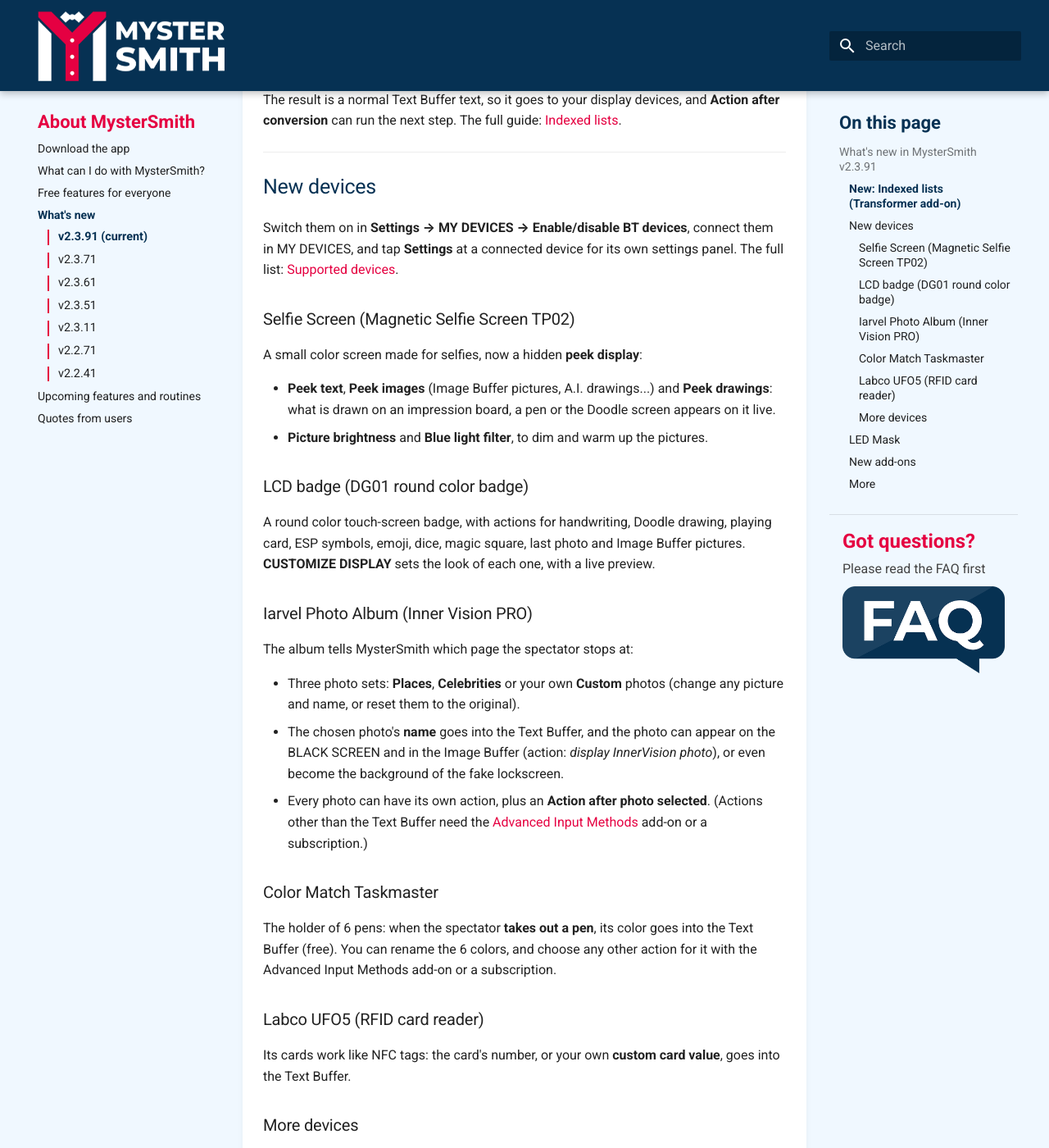
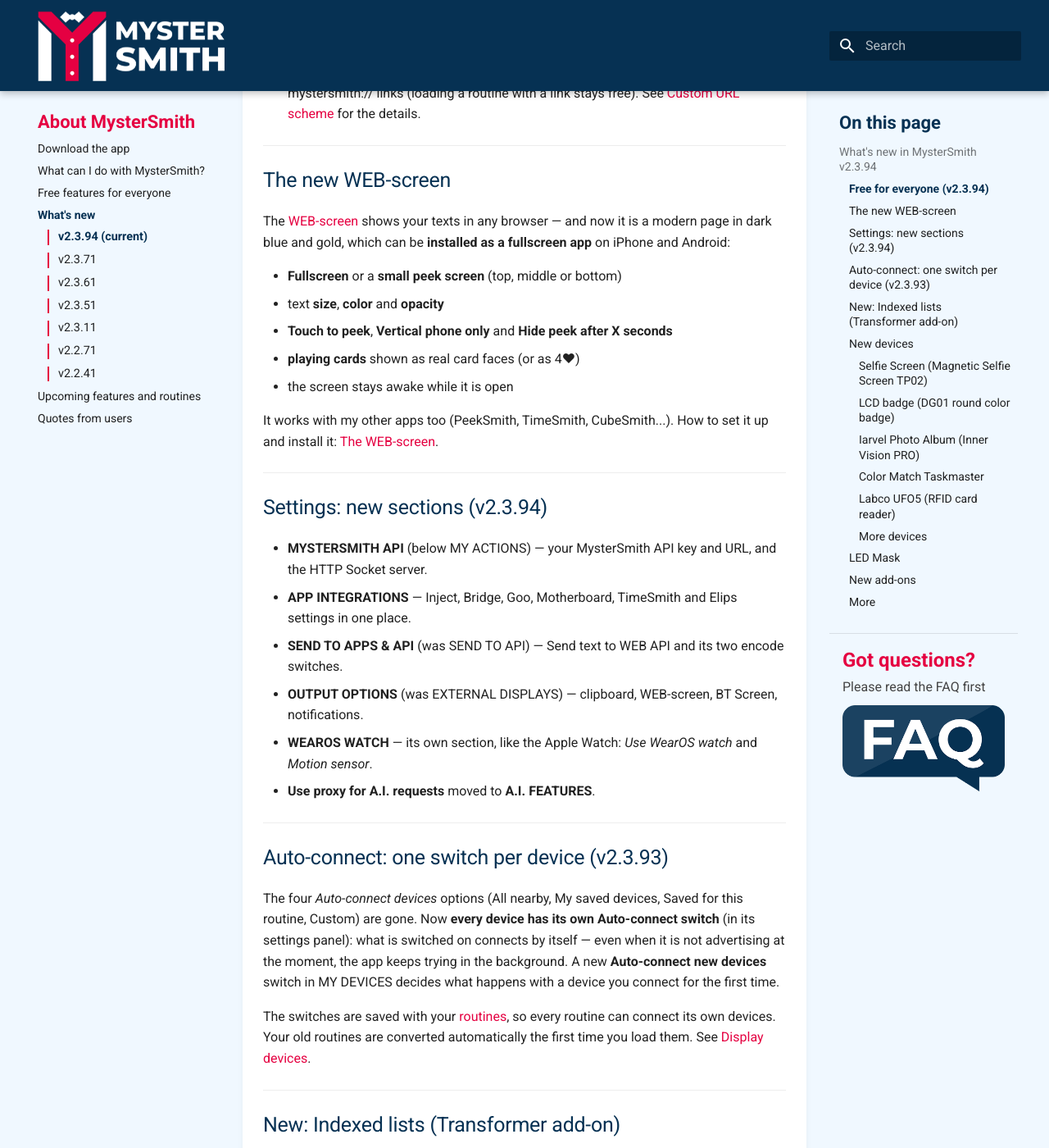
Before and after one commit to ragcsalo/mystersmith-docs, an MkDocs documentation site: the page built from docs/about-mystersmith/whats-new.md, in a window 1280 px wide and 1400 px high, scrolled down 1416 px. Shown: the whole window at 82% size. Built offline with MkDocs 1.6.1 and Material for MkDocs 9.7.7, drawn with Linux system fonts in a browser that asks for light colours; some of the changed text lies outside the part shown.

Commit message:
What's new: extended to v2.3.94 (free features, new WEB-screen, Settings sections, auto-connect); auto-connect in the User Guide
Co-Authored-By: Claude Opus 5.5 <noreply@anthropic.com>

```diff
--- a/docs/about-mystersmith/whats-new.md
+++ b/docs/about-mystersmith/whats-new.md
@@ -1,9 +1,9 @@
 ---
 title: "What's new"
-date: 2026-11-08 12:00:00
+date: 2026-11-09 18:00:00
 ---
 
-# What's new in MysterSmith v2.3.91
+# What's new in MysterSmith v2.3.94
 
 !!! info "Add-ons and subscriptions on iPhone"
     To follow the App Store / TestFlight rules, the **iOS app doesn't show purchase links** for add-ons and subscriptions. You'll find everything here:
@@ -12,7 +12,56 @@ date: 2026-11-08 12:00:00
 
     Already bought something? Just sign in — everything you own is unlocked automatically, on iPhone too.
 
+**New since v2.3.91:** the clipboard, the WEB-screen, the BT Screen, notifications and sending data to other apps are **free for everyone** now, the **WEB-screen** got a complete makeover, the Settings page has **new sections**, and **auto-connect** became simpler: one switch per device. More below. :-)
+
 Since **v2.3.71**, MysterSmith has a new tool in the Transformer add-on, the **Indexed lists**: memorized decks, numbered lists and your own lookup tables. A lot of **new devices** joined too: the Magnetic Selfie Screen, a round color badge, the Iarvel Photo Album, the Color Match Taskmaster, the Labco UFO5 card reader, two 4-color e-ink tags, an instant photo printer and the Cosmos Connect remote. The **LED Mask** got its own picture editor and A.I. faces. Here are the highlights. :-)
+
+---
+
+## Free for everyone (v2.3.94)
+
+These features needed an add-on so far — now **everybody** can use them:
+
+* **Copy to clipboard**, the **[WEB-screen](../user-guide/webscreen.md)**, the **BT Screen** and **Local notifications** (were: External Displays add-on)
+* **Send text to WEB API** and the **app integrations**: Inject, Goo, Motherboard, TimeSmith, Bridge, Elips, the InMind Wheel, Pi Revelations; the *open app*, *open custom URL scheme* and *run Shortcut* actions, and an NFC tag or a WEB-polling result opening a link or an app (were: API Access add-on)
+
+The add-ons cover less, but the important parts:
+
+* **[External Displays](../purchase-add-ons/external-displays.md)** — the real display devices: peek devices, e-ink screens, smartwatches...
+* **[API Access](../purchase-add-ons/api-access.md)** — the MysterSmith API, the local HTTP Socket server and the incoming mystersmith:// links (loading a routine with a link stays free). See [Custom URL scheme](../api/custom-url-scheme.md) for the details.
+
+---
+
+## The new WEB-screen
+
+The [WEB-screen](../user-guide/webscreen.md) shows your texts in any browser — and now it is a modern page in dark blue and gold, which can be **installed as a fullscreen app** on iPhone and Android:
+
+* **Fullscreen** or a **small peek screen** (top, middle or bottom)
+* text **size**, **color** and **opacity**
+* **Touch to peek**, **Vertical phone only** and **Hide peek after X seconds**
+* **playing cards** shown as real card faces (or as 4♥)
+* the screen stays awake while it is open
+
+It works with my other apps too (PeekSmith, TimeSmith, CubeSmith...). How to set it up and install it: [The WEB-screen](../user-guide/webscreen.md).
+
+---
+
+## Settings: new sections (v2.3.94)
+
+* **MYSTERSMITH API** (below MY ACTIONS) — your MysterSmith API key and URL, and the HTTP Socket server.
+* **APP INTEGRATIONS** — Inject, Bridge, Goo, Motherboard, TimeSmith and Elips settings in one place.
+* **SEND TO APPS & API** (was SEND TO API) — Send text to WEB API and its two encode switches.
+* **OUTPUT OPTIONS** (was EXTERNAL DISPLAYS) — clipboard, WEB-screen, BT Screen, notifications.
+* **WEAROS WATCH** — its own section, like the Apple Watch: *Use WearOS watch* and *Motion sensor*.
+* **Use proxy for A.I. requests** moved to **A.I. FEATURES**.
+
+---
+
+## Auto-connect: one switch per device (v2.3.93)
+
+The four *Auto-connect devices* options (All nearby, My saved devices, Saved for this routine, Custom) are gone. Now **every device has its own Auto-connect switch** (in its settings panel): what is switched on connects by itself — even when it is not advertising at the moment, the app keeps trying in the background. A new **Auto-connect new devices** switch in MY DEVICES decides what happens with a device you connect for the first time.
+
+The switches are saved with your [routines](../user-guide/routines.md), so every routine can connect its own devices. Your old routines are converted automatically the first time you load them. See [Display devices](../user-guide/display-devices.md).
 
 ---
 
@@ -28,6 +77,8 @@ Three kinds of lists:
 * **Card stack** — 52 cards, numbered 1–52. Start from a built-in stack (F.R.O.E. by Benke, Si Stebbins, Mnemonica, Nikola, Aronson, Osterlind, DaOrtiz, Crypto, 8 kings) or enter your own. Write the cards as `5C`, `4h`, `QS`, `3 of hearts` or `King of Clubs`, or **paste** a whole list from the clipboard. The list shows them as red and black **4♣**, and marks the duplicates.
 * **Numbered list** — your values, numbered automatically: 1, 2, 3...
 * **Custom list** — any index and any value, e.g. *aries → March*.
+
+Numbered and custom lists can be **pasted** from the clipboard too (since v2.3.93), one item per line: `apple` or `1,apple` for a numbered list, `index,value` for a custom list (e.g. `red,alert`).
 
 The result is a normal Text Buffer text, so it goes to your display devices, and **Action after conversion** can run the next step. The full guide: [Indexed lists](../user-guide/indexed-lists.md).
 
@@ -103,6 +154,9 @@ As always, both are included in every [subscription plan](../subscriptions/subsc
 * **Reinkstone case (iOS):** its own settings panel, with display details and a *dice to Reinkstone* action.
 * **Your devices:** using the app on more than 3 phones/tablets at the same time only gives a warning now.
 * **Subscriptions:** you can change your plan on your account page — move to a higher plan, or switch to quarterly billing. See *Changing your plan* on your plan's page, e.g. [PREMIUM](../subscriptions/premium-subscription.md#changing-your-plan).
+* **Selfie Screen:** found on iPhone also when it was paired before, and a screen that got stuck recovers by itself (v2.3.92–93).
+* **Your API keys and IDs:** a key you change on one phone is no longer overwritten by the old one from your other phone at the next sync.
+* **Settings:** hidden sections no longer leave empty gaps on the Settings page.
 * plus many smaller fixes across the app (voice commands, saved devices of a routine, printers and more).
 
 ---
--- a/docs/javascripts/ms-version-nav.js
+++ b/docs/javascripts/ms-version-nav.js
@@ -5,7 +5,7 @@
   // All documented "What's new" versions, newest first.
   // Add a new line here whenever a version gets its own page.
   var VERSIONS = [
-    { label: "v2.3.91 (current)", path: "/about-mystersmith/whats-new/" },
+    { label: "v2.3.94 (current)", path: "/about-mystersmith/whats-new/" },
     { label: "v2.3.71",           path: "/about-mystersmith/whats-new-v2-3-71/" },
     { label: "v2.3.61",           path: "/about-mystersmith/whats-new-v2-3-61/" },
     { label: "v2.3.51",           path: "/about-mystersmith/whats-new-v2-3-51/" },
```
Also changed, not shown: docs/user-guide/display-devices.md (+2 -6 lines), docs/user-guide/getting-started.md (+1 -1 lines), docs/user-guide/routines.md (+2 -2 lines).
